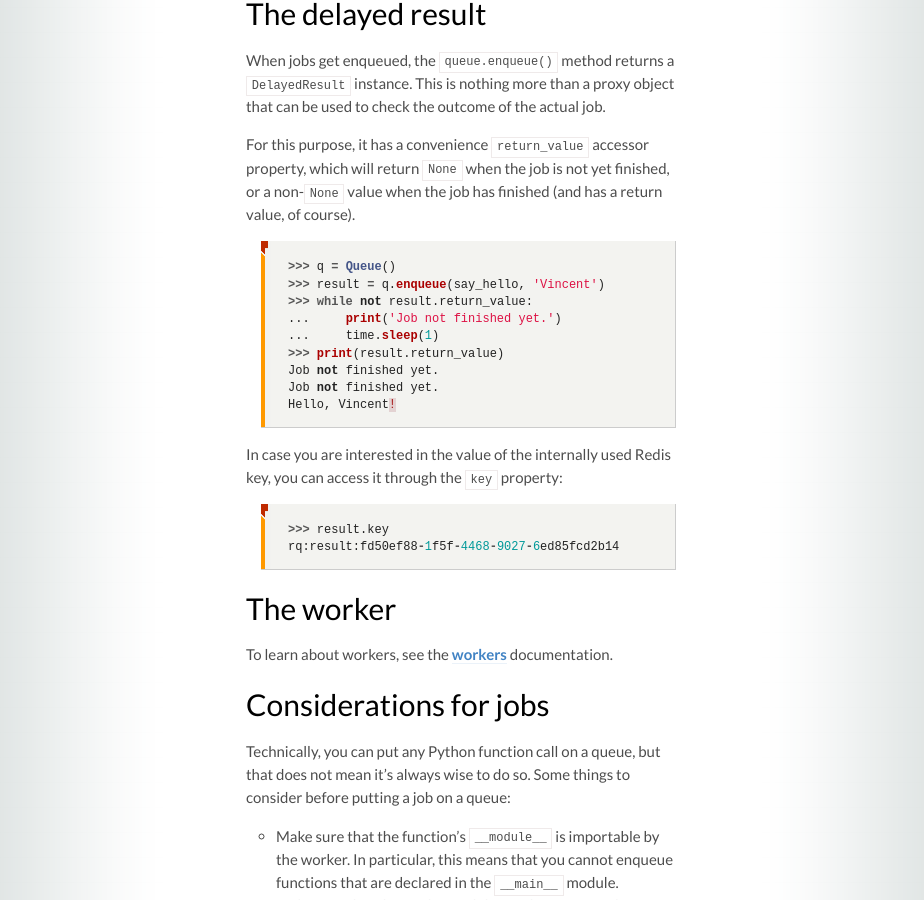
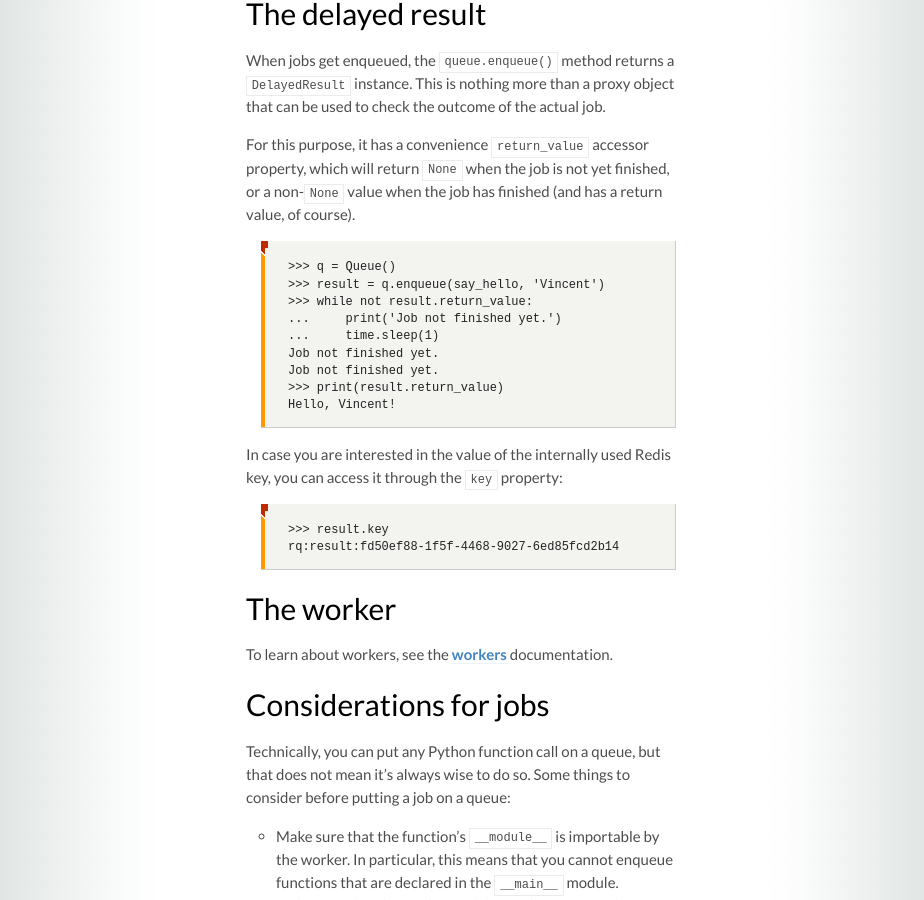
Before and after one commit to rq/rq, a Jekyll site: the page built from docs/index.md, in a window 1280 px wide and 900 px high, scrolled down 1892 px. Shown: the whole window, without its empty margins (179-1103 px from the left). Built offline with Jekyll 4.4.1, drawn with Linux system fonts in a browser that asks for light colours; some web fonts are replaced; Markdown is read by kramdown in place of the engine named in the settings.

Commit message:
Better formatter.

```diff
--- a/docs/index.md
+++ b/docs/index.md
@@ -96,22 +96,22 @@ For this purpose, it has a convenience `return_value` accessor property, which
 will return `None` when the job is not yet finished, or a non-`None` value when
 the job has finished (and has a return value, of course).
 
-{% highlight python %}
+{% highlight pycon %}
 >>> q = Queue()
 >>> result = q.enqueue(say_hello, 'Vincent')
 >>> while not result.return_value:
 ...     print('Job not finished yet.')
 ...     time.sleep(1)
->>> print(result.return_value)
 Job not finished yet.
 Job not finished yet.
+>>> print(result.return_value)
 Hello, Vincent!
 {% endhighlight %}
 
 In case you are interested in the value of the internally used Redis key, you
 can access it through the `key` property:
 
-{% highlight python %}
+{% highlight pycon %}
 >>> result.key
 rq:result:fd50ef88-1f5f-4468-9027-6ed85fcd2b14
 {% endhighlight %}
```
